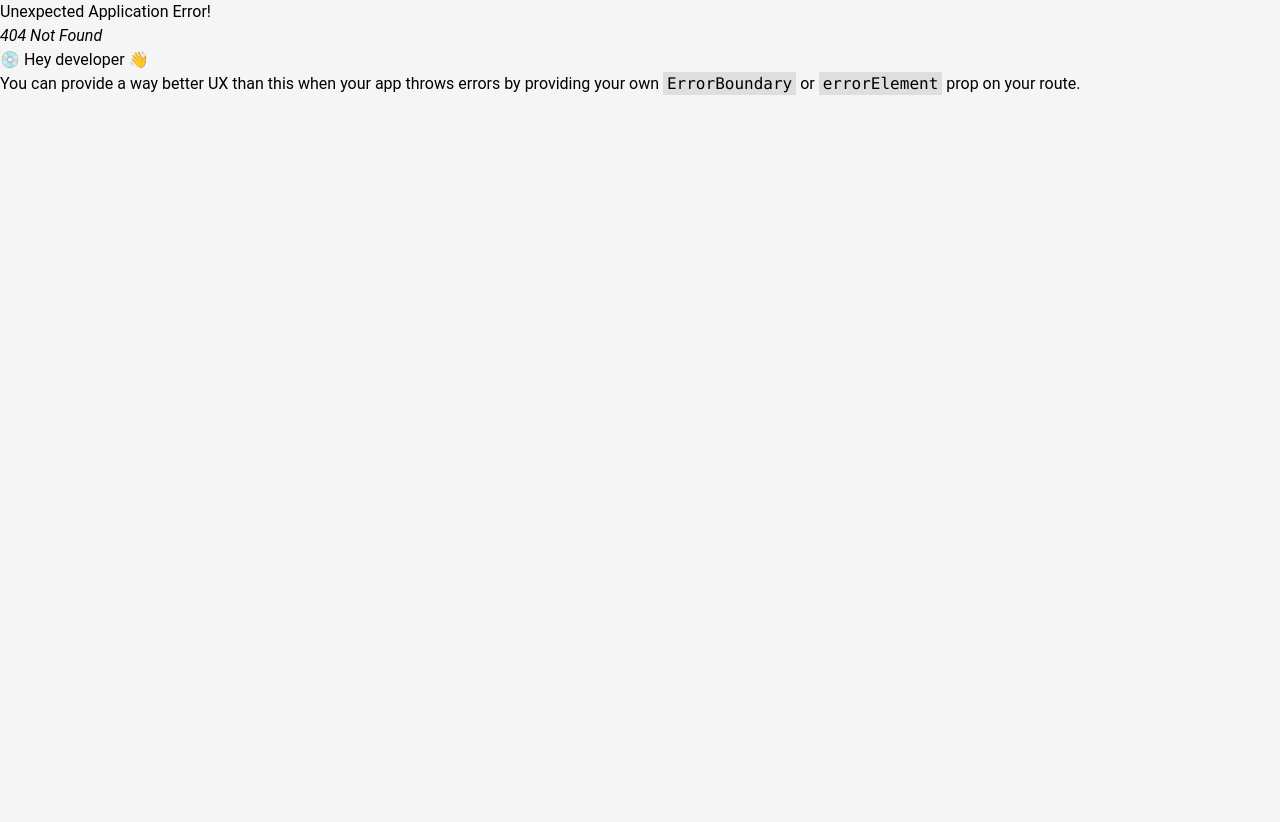
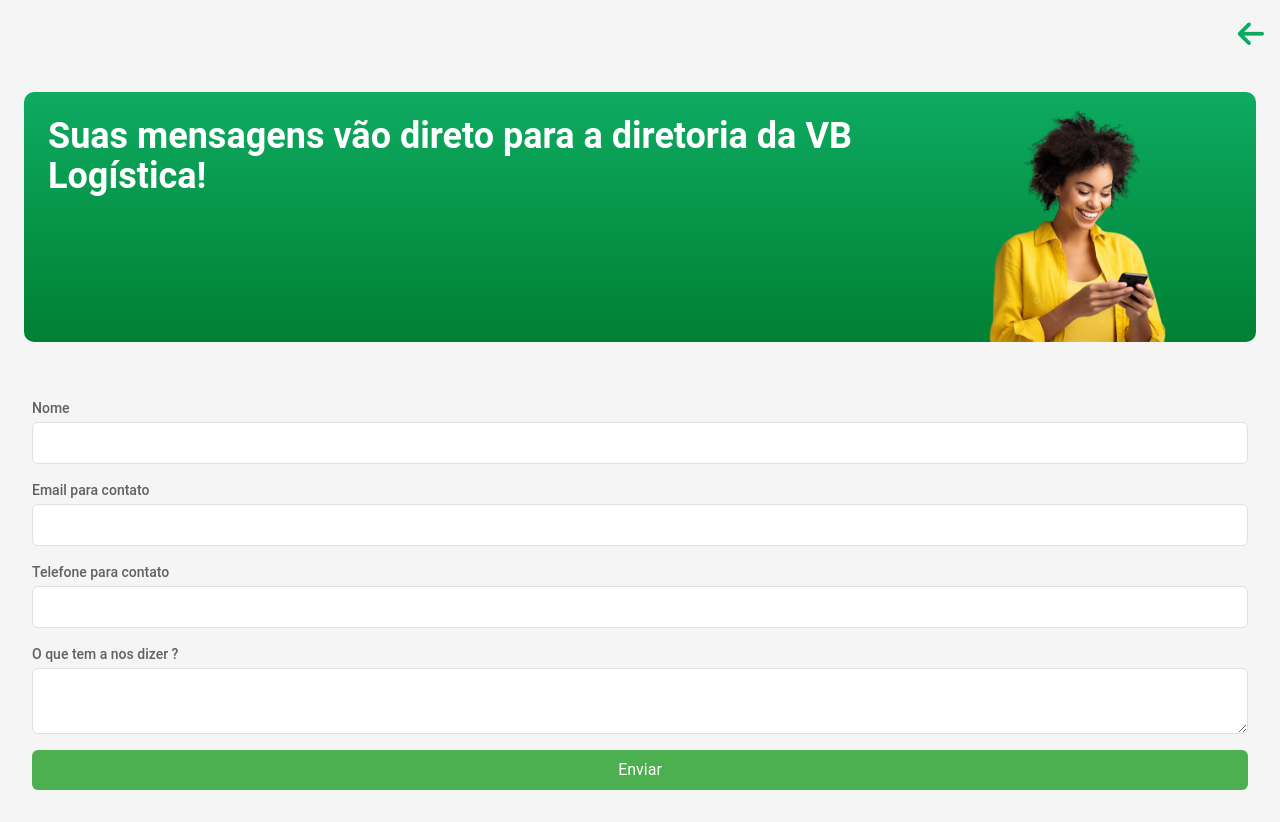
Before and after one commit to luancostar/portal_cliente, a React (Vite) app: page /support in a window 1280 px wide. Before the commit this address had no page. Before the commit the page ends 800 px from the top, so only its background shows below. Built offline with nearby package versions, Linux system fonts and the light colour scheme.

Commit message:
Update portal clt

```diff
--- a/src/App.css
+++ b/src/App.css
@@ -8,10 +8,13 @@
 }
 #root{
   height: 100% !important;
+  max-width: 1540px;
 
 }
 body, html {
   height: 100%;
+  display: flex;
+  justify-content: center;
 }
 .spanLogin{
   border-radius: 10px;
--- a/src/components/Track/index.tsx
+++ b/src/components/Track/index.tsx
@@ -55,7 +55,7 @@
               >
                 <FaRegPaperPlane className="text-6xl p-3 text-white group-hover:text-green-500" />
               </div>
-              <label className="text-sm font-bold text-center">Suporte</label>
+              <label className="text-sm font-bold text-center">Fala <strong>VB</strong></label>
             </Link>
           </div>
         </div>
--- a/src/components/orders/index.tsx
+++ b/src/components/orders/index.tsx
@@ -52,12 +52,12 @@
 
   return (
     <div className="mt-6">
-      <h2 className="text-xl text-gray-500 font-bold mb-4">📦 Acompanhe sua coleta! </h2>
+      <h2 className="text-xl text-gray-500 font-bold mb-4">📦 Acompanhe sua coleta: </h2>
       {coletas.length > 0 ? (
         coletas.map((coleta, index) => (
           <Card className="mt-4" key={index}>
             <div className="p-4 flow-root">
-              <ul role="list" className="-mb-8 w-full grid justify-items-start xl:flex sm:justify-center" >
+              <ul role="list" className="-mb-8 w-full grid justify-items-start xl:flex sm:justify-start" >
                 {/* Etapa 1: Pendente de autorização ou Autorizada ou Coletada */}
                 <li>
   <div className="relative pb-8">
--- /dev/null
+++ b/src/pages/Diretoria/index.tsx
@@ -0,0 +1,133 @@
+import React, { useState, useEffect } from 'react';
+import { Card, CardBody } from "@material-tailwind/react";
+import { useNavigate } from 'react-router-dom';
+import { Link } from "react-router-dom";
+
+const Formulario: React.FC = () => {
+  const [nome, setNome] = useState('');
+  const [email, setEmail] = useState('');
+  const [telefone, setTelefone] = useState('');
+  const [mensagem, setMensagem] = useState('');
+  const [idCliente, setIdCliente] = useState('');
+  const [loading, setLoading] = useState(false);
+
+  useEffect(() => {
+    const clienteId = localStorage.getItem("idCliente");
+    setIdCliente(clienteId);
+  }, []);
+
+  const enviarFormulario = async () => {
+    setLoading(true); // Ativa o loading
+    const response = await fetch('http://localhost/roteirizador/functions/portal_cliente/email/diretoria.php', {
+      method: 'POST',
+      headers: {
+        'Content-Type': 'application/x-www-form-urlencoded',
+      },
+      body: new URLSearchParams({
+        nome,
+        email,
+        telefone,
+        mensagem,
+        id_cliente: idCliente,
+      }),
+    });
+
+    const data = await response.json();
+    setLoading(false); // Desativa o loading
+
+    if (response.ok) {
+      alert(data.message || 'Mensagem enviada com sucesso!');
+    } else {
+      alert(data.error || 'Erro ao enviar a mensagem');
+    }
+
+    // Zera os inputs após o envio
+    setNome('');
+    setEmail('');
+    setTelefone('');
+    setMensagem('');
+  };
+
+  return (
+    <>
+       <Link to="/home" className="flex flex-col items-end p-4">
+                  <h2><i  style={{color: "rgb(13,171,97"}} className="text-3xl fa-sharp fa-solid fa-arrow-left"></i></h2>
+              </Link>
+
+      <Card className="p-6 w-full bg-transparent shadow-none">
+        <CardBody
+          style={{
+            padding: '0px',
+            backgroundImage: "linear-gradient(to bottom, rgb(13,171,97), rgb(0,128,50))",
+            borderRadius: "10px"
+          }}
+          className="w-full flex flex-col gap-4"
+        >
+          <div className="flex justify-between">
+            <div className="p-6 text-2xl font-bold text-white sm:text-6xl md:text-4xl">
+              Suas mensagens vão direto para a diretoria da VB Logística!
+            </div>
+            <div className="flex justify-center">
+              <img src="../src/assets/diretoriabg.png" alt="" className="w-full xl:max-w-[50%]" />
+            </div>
+          </div>
+        </CardBody>
+      </Card>
+
+      <div className="p-8 mx-auto space-y-4">
+        <div>
+          <label className="block text-sm font-medium text-gray-700">Nome</label>
+          <input
+            type="text"
+            value={nome}
+            onChange={(e) => setNome(e.target.value)}
+            className="mt-1 block w-full border border-gray-300 rounded-md p-2"
+          />
+        </div>
+        <div>
+          <label className="block text-sm font-medium text-gray-700">Email para contato</label>
+          <input
+            type="email"
+            value={email}
+            onChange={(e) => setEmail(e.target.value)}
+            className="mt-1 block w-full border border-gray-300 rounded-md p-2"
+          />
+        </div>
+        <div>
+          <label className="block text-sm font-medium text-gray-700">Telefone para contato</label>
+          <input
+            type="text"
+            value={telefone}
+            onChange={(e) => setTelefone(e.target.value)}
+            className="mt-1 block w-full border border-gray-300 rounded-md p-2"
+          />
+        </div>
+        <div>
+          <label className="block text-sm font-medium text-gray-700">O que tem a nos dizer ?</label>
+          <textarea
+            value={mensagem}
+            onChange={(e) => setMensagem(e.target.value)}
+            className="mt-1 block w-full border border-gray-300 rounded-md p-2"
+          />
+        </div>
+
+        <button
+          onClick={enviarFormulario}
+          className="mt-4 px-4 py-2 bg-green-500 w-full text-white rounded-md"
+          disabled={loading}
+        >
+          {loading ? 'Enviando...' : 'Enviar'}
+        </button>
+      </div>
+
+      {/* Loading Overlay */}
+      {loading && (
+        <div className="fixed inset-0 flex items-center justify-center bg-gray-500 bg-opacity-50 z-50">
+          <div className="animate-spin rounded-full h-16 w-16 border-t-4 border-green-500"></div>
+        </div>
+      )}
+    </>
+  );
+};
+
+export default Formulario;
--- a/src/pages/Home/index.tsx
+++ b/src/pages/Home/index.tsx
@@ -4,6 +4,7 @@
 import { OrdersTable } from "../../components/orders";
 import { ColetasTable } from "../../components/coletas";
 import Hero from "../../components/Hero";
+
 
 export default function Home() {
   const [idCliente, setIdCliente] = useState(null);
@@ -21,7 +22,8 @@
         <SearchHeaderCard idCliente={idCliente} />
         <TrackTurn />
         {/* <ColetasTable idCliente={idCliente} /> */}
-<Hero/>
+        <Hero/>
+
         <OrdersTable idCliente={idCliente} />
       </div>
     </div>
--- a/src/pages/NewCollect/index.tsx
+++ b/src/pages/NewCollect/index.tsx
@@ -2,7 +2,6 @@
 import axios from 'axios';
 import { useNavigate } from 'react-router-dom';
 import { Link } from "react-router-dom";
-
 
 const SolicitarColetaForm = () => {
   const [data, setData] = useState({
@@ -22,6 +21,7 @@
     obs: "",
   });
 
+  const [addresses, setAddresses] = useState([]); // Armazenar múltiplos endereços
   const [currentStep, setCurrentStep] = useState(1);
   const [loading, setLoading] = useState(false);
   const [message, setMessage] = useState("");
@@ -36,8 +36,30 @@
         ...prevData,
         id_cliente: idCliente,
       }));
+      fetchAddress(idCliente); // Chama a função para buscar os endereços
     }
   }, []);
+
+  const fetchAddress = async (idCliente) => {
+    try {
+      const response = await axios.get(
+        `http://localhost/roteirizador/functions/portal_cliente/clientes/getEnderecosCliente.php?id_cliente=${idCliente}`
+      );
+      if (response.data.status === "success" && response.data.data.length > 0) {
+        setAddresses(response.data.data); // Armazenar múltiplos endereços
+        // Se necessário, definir valores iniciais para campos do formulário
+        setData((prevData) => ({
+          ...prevData,
+          cep: response.data.data[0].cep,
+          coleta_numero: response.data.data[0].endereco_num,
+          endereco_coleta: response.data.data[0].endereco,
+          id_endereco_coleta: response.data.data[0].id,
+        }));
+      }
+    } catch (error) {
+      console.error("Erro ao buscar endereço:", error);
+    }
+  };
 
   const handleChange = (event) => {
     const { name, value } = event.target;
@@ -68,9 +90,7 @@
       );
 
       if (response.data.status === "success") {
-          setMessage(
-            "✅️ Coleta solicitada com sucesso! Aguarde Confirmação."
-          );
+        setMessage("✅️ Coleta solicitada com sucesso! Aguarde Confirmação.");
         setMessageType("success");
       } else {
         setMessage("Erro ao solicitar coleta: " + response.data.message);
@@ -96,6 +116,14 @@
     setCurrentStep((prevStep) => Math.max(prevStep - 1, 1));
   };
 
+  const getStepTitle = () => {
+    const titles = {
+      1: "Dados de Coleta",
+      2: "Endereço de Destino (Opcional)",
+      3: "Confirme Solicitação"
+    };
+    return titles[currentStep] || "Solicitação de Coleta";
+  };
 
   return (
     <div style={{height: '100%' }} className="relative">
@@ -111,9 +139,11 @@
         </div>
       )}
           <div className="p-4 flex justify-between">
-                <h1>
-                    Solicitação de Coleta
+
+          <h1 className='text-2xl font-semibold text-gray-600'>
+              {getStepTitle()}
           </h1>
+
           <Link to="/home" className="flex flex-col items-center group">
               <h2><i  style={{color: "rgb(13,171,97"}} className="text-3xl fa-sharp fa-solid fa-arrow-left"></i></h2>
           </Link>
@@ -124,7 +154,7 @@
       {currentStep === 1 && (
         <div className="grid grid-cols-1 md:grid-cols-3 gap-4">
 
-          <div className="relative">
+          <div className="hidden relative">
 
 
             <input
@@ -225,6 +255,29 @@
             />
           </div>
 
+          <div className="relative">
+              <label htmlFor="cep" className="text-sm font-medium text-gray-700">Selecione Endereço de Coleta:</label>
+              <select
+                id="cep"
+                name="cep"
+                value={data.cep}
+                onChange={handleChange}
+                className="input input-bordered w-full pl-2 py-2 rounded-md border-gray-300 focus:outline-none focus:ring-2 focus:ring-blue-500"
+              >
+                {addresses.map((address, index) => (
+                   <option
+                   key={index}
+                   value={address.endereco} // O valor visível para o usuário
+                   data-id={address.id} // O id oculto no atributo data-id
+                 >
+                   CEP: {address.cep} - {address.endereco}, {address.endereco_num}
+                  </option>
+                ))}
+              </select>
+            </div>
+
+
+
            <div className="w-100 flex justify-center">
             <div className="w-full ">
             <label htmlFor="obs" className="text-sm font-medium text-gray-700">Observações</label>
@@ -234,18 +287,19 @@
                 value={data.obs}
                 onChange={handleChange}
                 placeholder="Observações"
-                className="input input-bordered w-full   rounded-md border-gray-300 focus:outline-none focus:ring-2 focus:ring-blue-500"
+                className="input input-bordered w-full pl-2 rounded-md border-gray-300 focus:outline-none focus:ring-2 focus:ring-blue-500"
                 />
                      </div>
                 </div>
             </div>
 
+
+
         )}
         {currentStep === 2 && (
 
+
             <div className="grid grid-cols-1 md:grid-cols-3 gap-4">
-
-
            <div className="relative">
             <label htmlFor="cep" className="text-sm font-medium text-gray-700">CEP</label>
             <div className="mt-4 absolute left-3 top-3 text-gray-500">
--- a/src/router.tsx
+++ b/src/router.tsx
@@ -2,6 +2,7 @@
 import Login from "./pages/Login";
 import Home from "./pages/Home";
 import NewCollect from "./pages/NewCollect";
+import Diretoria from "./pages/Diretoria";
 
 const router = createBrowserRouter ([
     {
@@ -16,6 +17,10 @@
         path: '/newcollect',
         element: <NewCollect/>
     },
+    {
+        path: '/support',
+        element: <Diretoria/>
+    },
 
 ])
 
```
Also changed, not shown: src/assets/diretoriabg.png (added). Lines whose indentation alone changed are shown as unchanged.
